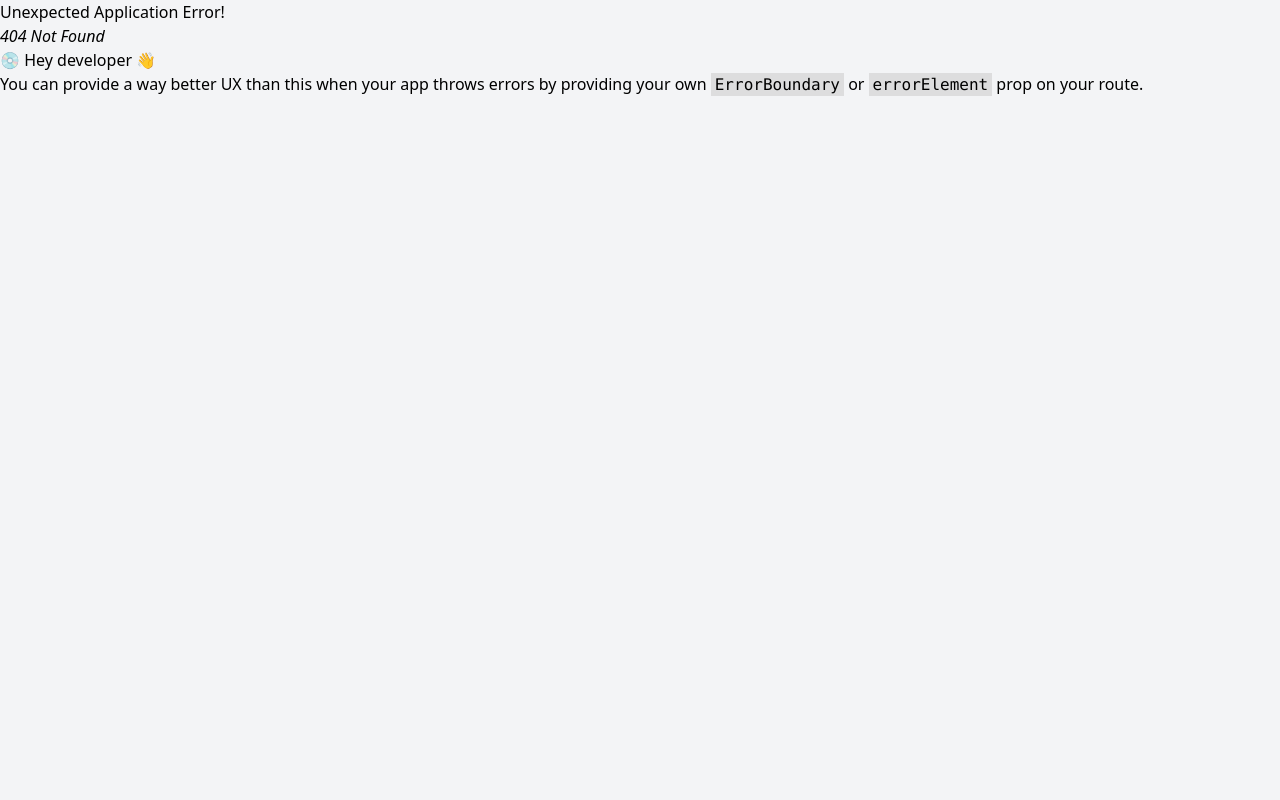
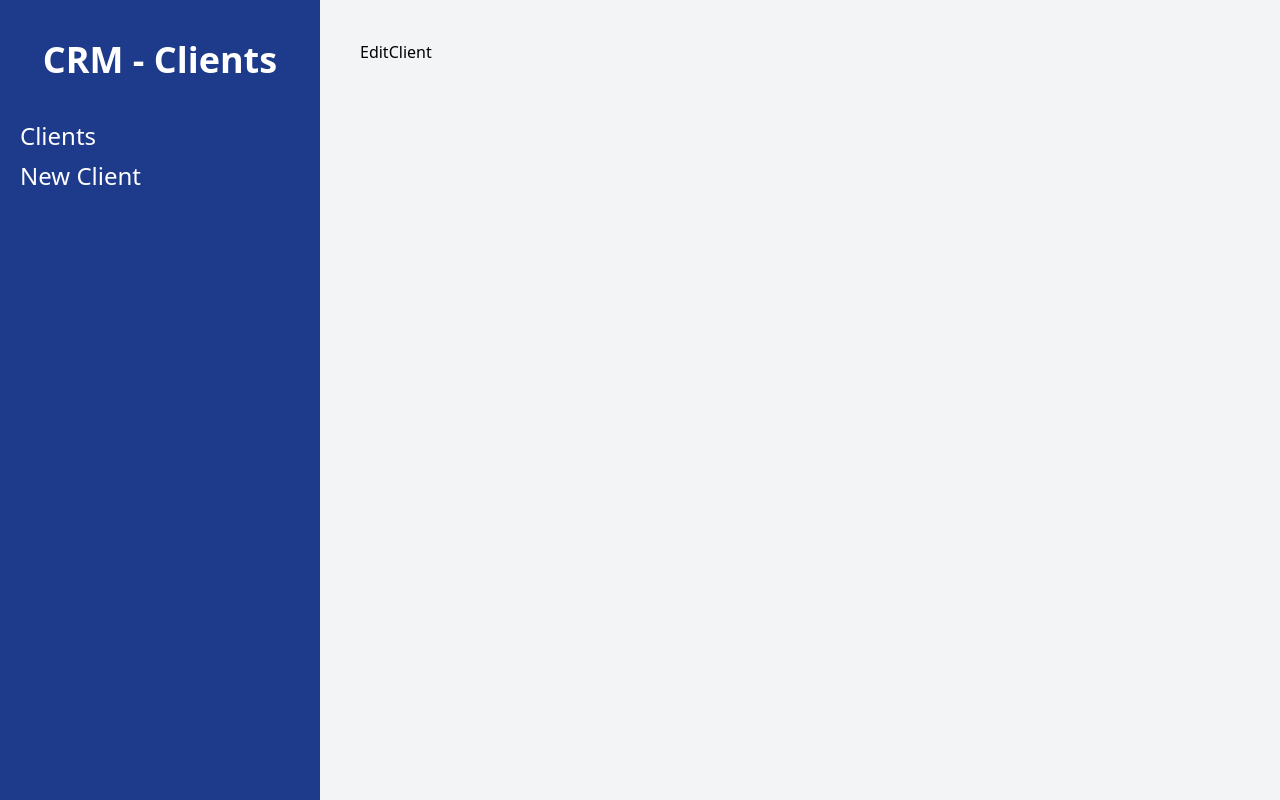
Before and after one commit to davideperez/crm-react, a React (Vite) app: page /clients/1/edit in a window 1280 px wide. Before the commit this address had no page. Built offline with nearby package versions, Linux system fonts and the light colour scheme; data requests are answered from the project's data file.

Commit message:
Validation implemented when selecting a Client to Edit it  and its  Error handling.

```diff
--- a/src/api/clients.js
+++ b/src/api/clients.js
@@ -1,6 +1,14 @@
 export async function getClients() {
 
     const answer = await fetch(import.meta.env.VITE_API_URL);
+    const results = await answer.json();
+
+    return results;
+}
+
+export async function getClient(id) {
+
+    const answer = await fetch(`${import.meta.env.VITE_API_URL}/${id}`);
     const results = await answer.json();
 
     return results;
--- a/src/components/Client.jsx
+++ b/src/components/Client.jsx
@@ -1,5 +1,8 @@
+import { useNavigate } from "react-router-dom"
+
 const Client = ({client}) => {
 
+    const navigate = useNavigate()
     const { name, company, email, phone, id } = client
 
     return (
@@ -16,6 +19,7 @@ const Client = ({client}) => {
                 <button
                     type='button'
                     className="text-blue-600 hover:text-blue-700 uppercase font-bold text-xs "
+                    onClick={()=> navigate(`/clients/${id}/edit`)}
                 >
                     Edit
                 </button>
--- a/src/components/ErrorPage.jsx
+++ b/src/components/ErrorPage.jsx
@@ -9,7 +9,7 @@ export default function ErrorPage() {
         >
             <h1 className='text-center text-6xl font-extrabold mt-20 text-blue-900'>CRM Clientes </h1>
             <p className='text-center'>There was an error.</p>
-            <p className='text-center'>{error.message}</p>
+            <p className='text-center'>{error.statusText || error.message}</p>
         </div>
     )
 }
--- a/src/main.jsx
+++ b/src/main.jsx
@@ -6,8 +6,9 @@ import { createBrowserRouter, RouterProvider } from 'react-router-dom'
 import Layout from './components/Layout'
 import ErrorPage from './components/ErrorPage'
 
+import Index, {loader as clientsLoader } from './pages/Index'
 import NewClient, { action as newClientAction} from './pages/NewClient'
-import Index, {loader as clientsLoader } from './pages/Index'
+import EditClient, { loader as editClientLoader } from './pages/EditClient'
 
 const router = createBrowserRouter([
   {
@@ -25,6 +26,12 @@ const router = createBrowserRouter([
         path: '/clients/new',
         element: <NewClient />,
         action: newClientAction
+      },
+      {
+        path: '/clients/:clientId/edit',
+        element: <EditClient />,
+        loader: editClientLoader,
+        errorElement: <ErrorPage />
       }
     ]
   },
--- /dev/null
+++ b/src/pages/EditClient.jsx
@@ -0,0 +1,25 @@
+import { getClient } from "../api/clients"
+
+export async function loader({params}) {
+    const client = await getClient(params.clientId)
+
+    if(Object.values(client).length === 0) {
+        throw new Response('', {
+            status: 404,
+            statusText: 'No results.'
+        })
+    }
+
+    console.log(client)
+
+    return client
+}
+
+
+function EditClient() {
+  return (
+    <div>EditClient</div>
+  )
+}
+
+export default EditClient
```
